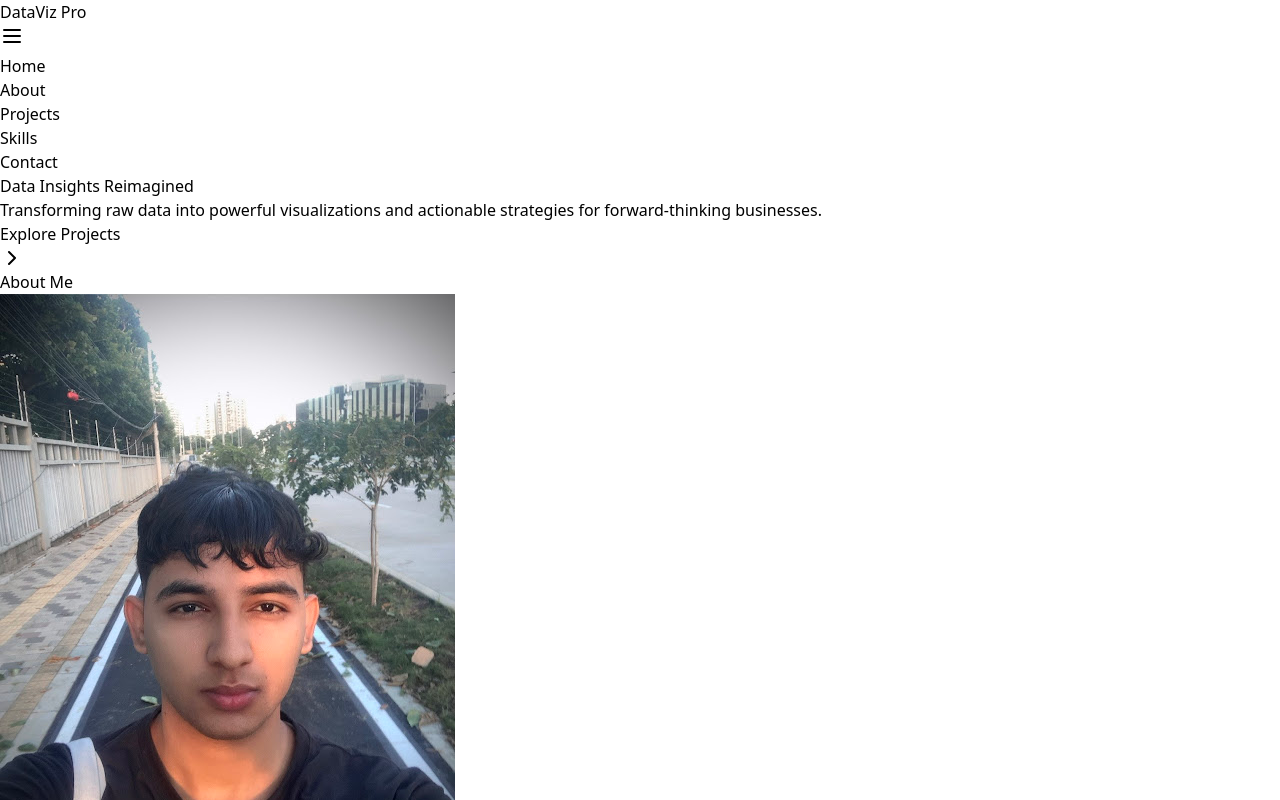
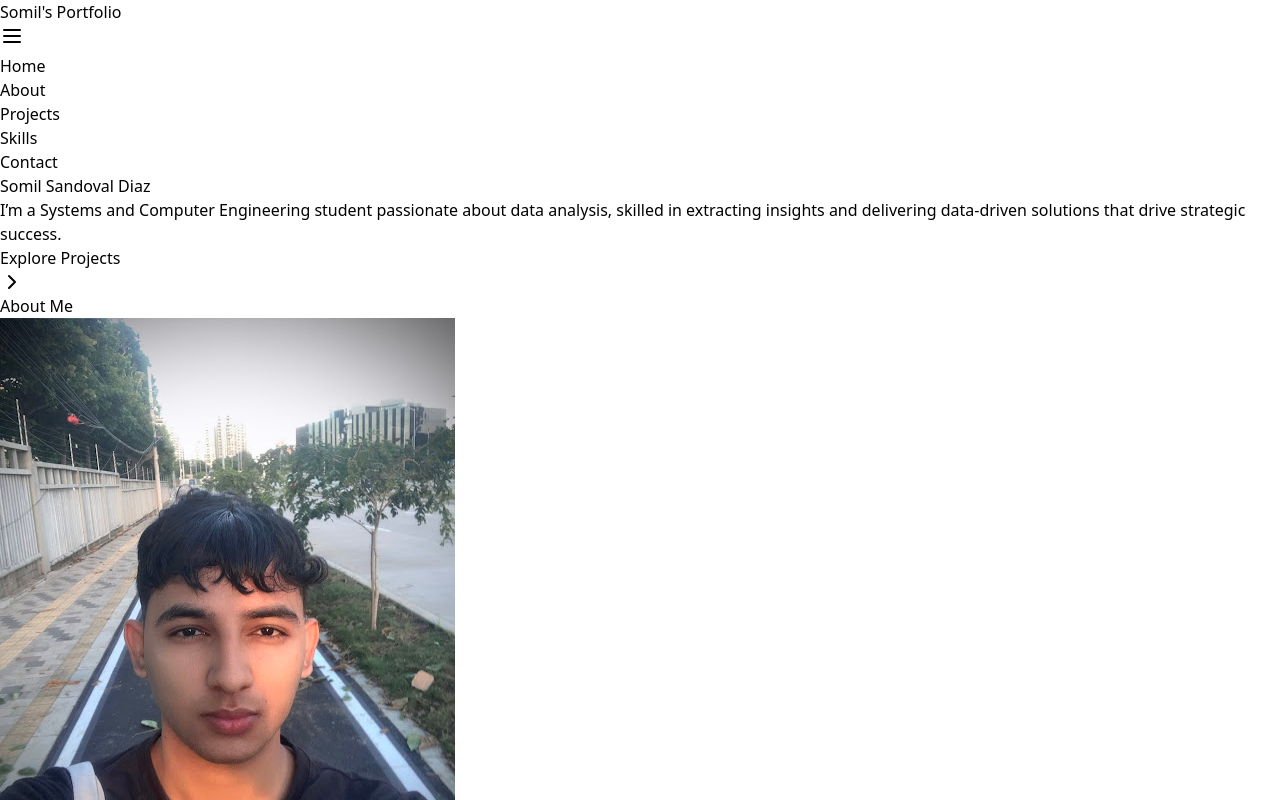
Before and after one commit to somilsdiaz/Somil-s-Portfolio-Data-Analyst-Profile, a React (Vite) app: page / in a window 1280 px wide. Shown: the top 800 px of the page. Built offline with nearby package versions, Linux system fonts and the light colour scheme.

Commit message:
HU/header-section:The header and main section were updated to fit the content of a portfolio

```diff
--- a/src/components/Header.jsx
+++ b/src/components/Header.jsx
@@ -8,7 +8,7 @@ const Header = () => {
     <header className="fixed w-full z-10 bg-gray-900 bg-opacity-90 backdrop-filter backdrop-blur-sm">
       <div className="container mx-auto px-4 py-4">
         <nav className="flex justify-between items-center">
-          <h1 className="text-2xl font-bold">DataViz Pro</h1>
+          <h1 className="text-2xl font-bold">Somil's Portfolio</h1>
           <div className="md:hidden">
             <button onClick={() => setIsMenuOpen(!isMenuOpen)} className="p-2">
               {isMenuOpen ? <X /> : <Menu />}
--- a/src/components/HeroSection.jsx
+++ b/src/components/HeroSection.jsx
@@ -10,7 +10,7 @@ const HeroSection = () => (
         animate={{ opacity: 1, y: 0 }}
         transition={{ duration: 0.8 }}
       >
-        Data Insights <span className="text-cyan-400">Reimagined</span>
+        Somil Sandoval <span className="text-cyan-400">Diaz</span>
       </motion.h2>
       <motion.p
         className="text-xl mb-8 max-w-2xl mx-auto"
@@ -18,7 +18,7 @@ const HeroSection = () => (
         animate={{ opacity: 1, y: 0 }}
         transition={{ duration: 0.8, delay: 0.2 }}
       >
-        Transforming raw data into powerful visualizations and actionable strategies for forward-thinking businesses.
+        I’m a Systems and Computer Engineering student passionate about data analysis, skilled in extracting insights and delivering data-driven solutions that drive strategic success.
       </motion.p>
       <motion.a
         href="#projects"
```
